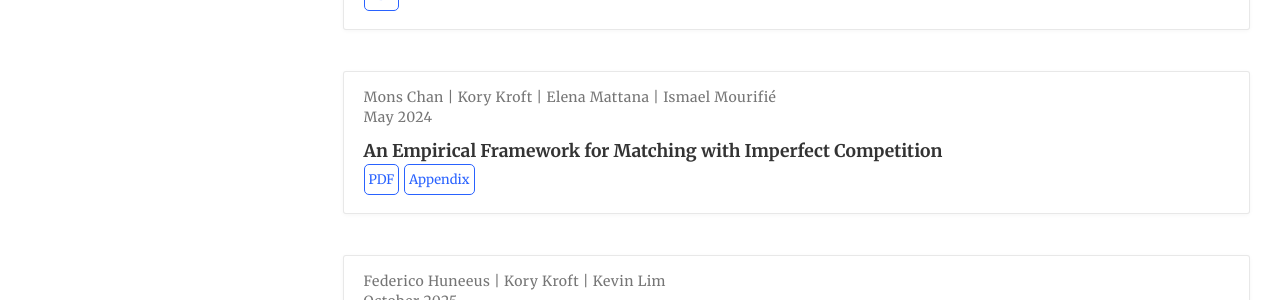
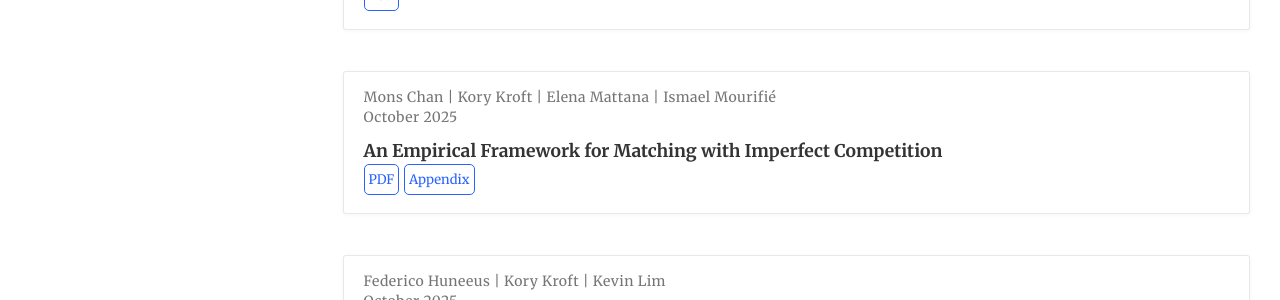
Before and after one commit to korykroft/korykroft.github.io, a Jekyll site: the page built from research/index.html, in a window 1280 px wide and 900 px high. Shown: the part 214-514 px from the top of the window. Built offline with Jekyll 4.4.1, drawn with Linux system fonts in a browser that asks for light colours.

Commit message:
Update index.html

```diff
--- a/research/index.html
+++ b/research/index.html
@@ -40,14 +40,14 @@
       <div>
         <span>Mons Chan</span> | <span>Kory Kroft</span>  | <span>Elena Mattana</span> | <span>Ismael Mourifié</span>
       </div>
-      <span class="article-date">May 2024</span>
+      <span class="article-date">October 2025</span>
     </div>
     <h3 class="article-title mb-1 mt-3">An Empirical Framework for Matching with Imperfect Competition</h3>
     <div class="article-style">
     </div>
     <div class="btn-links">
       <a class="btn btn-outline-primary my-1 mr-1 btn-sm" href="/files/CKMM_05152024_MAIN.pdf" target="_blank" rel="noopener">PDF</a>
-      <a class="btn btn-outline-primary my-1 mr-1 btn-sm" href="/files/CKMM_05152024_APPENDIX.pdf" target="_blank" rel="noopener">Appendix</a>
+      <a class="btn btn-outline-primary my-1 mr-1 btn-sm" href="/files/CKMM_Online_Appendix.pdf" target="_blank" rel="noopener">Appendix</a>
 
      </div>
    </div>
```
